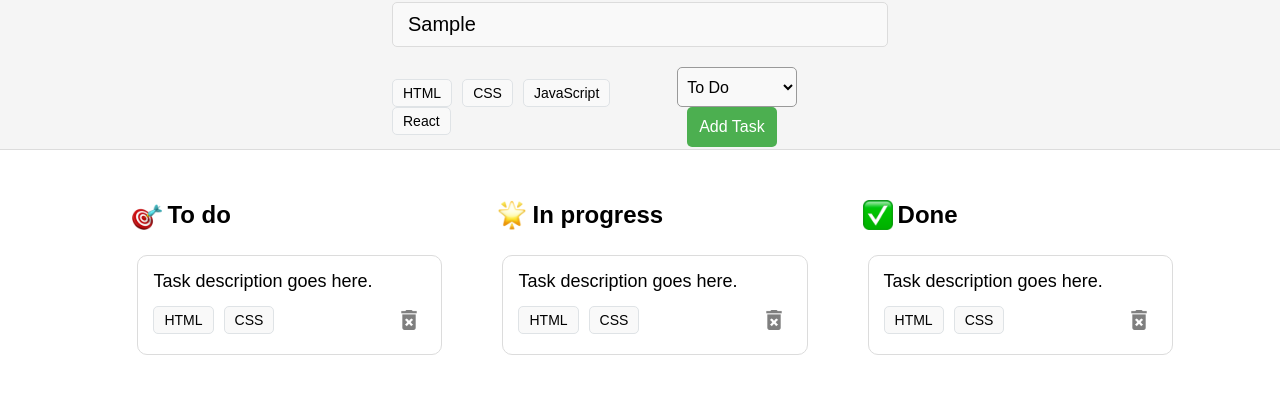
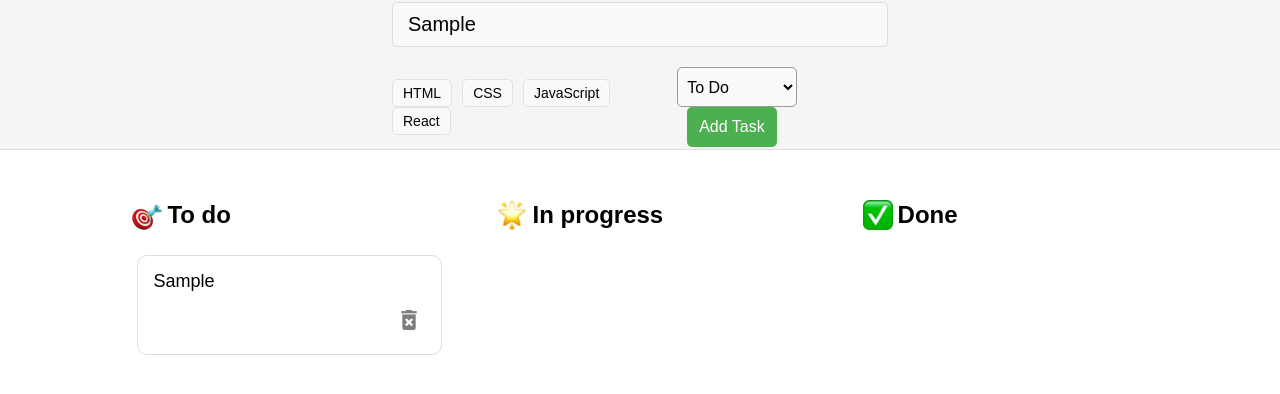
Before and after one commit to sagarng31/taskTrek, a React (Vite) app: page / in a window 1280 px wide. Both pictures are taken after typing "Sample" into the empty fields and a click on the button "Add Task". Shown: the top 394 px of the page. Built offline with nearby package versions, Linux system fonts and the light colour scheme.

Commit message:
displaying task cards

```diff
--- a/src/App.jsx
+++ b/src/App.jsx
@@ -1,3 +1,4 @@
+import { useState } from "react";
 import "./App.css";
 import TaskColumn from "./components/TaskColumn";
 import TaskForm from "./components/TaskForm";
@@ -6,13 +7,30 @@ import InProgressIcon from "./assets/glowing-star.png";
 import DoneIcon from "./assets/check-mark-button.png";
 
 const App = () => {
+  const [tasks, setTask] = useState([]);
+  console.log("tasks", tasks);
   return (
     <div className="app">
-      <TaskForm />
+      <TaskForm setTask={setTask} />
       <main className="app_main">
-        <TaskColumn title="To do" taskIcon={ToDoIcon} />
-        <TaskColumn title="In progress" taskIcon={InProgressIcon} />
-        <TaskColumn title="Done" taskIcon={DoneIcon} />
+        <TaskColumn
+          title="To do"
+          taskIcon={ToDoIcon}
+          tasks={tasks}
+          status="todo"
+        />
+        <TaskColumn
+          title="In progress"
+          taskIcon={InProgressIcon}
+          tasks={tasks}
+          status="inprogress"
+        />
+        <TaskColumn
+          title="Done"
+          taskIcon={DoneIcon}
+          tasks={tasks}
+          status="done"
+        />
       </main>
     </div>
   );
--- a/src/components/TaskCard.jsx
+++ b/src/components/TaskCard.jsx
@@ -2,14 +2,15 @@ import Tag from "./Tag";
 import "./TaskCard.css";
 import deleteIcon from "../assets/delete.png";
 
-const TaskCard = () => {
+const TaskCard = ({ title, tags }) => {
   return (
     <div className="task_card">
-      <p className="task_title">Task description goes here.</p>
+      <p className="task_title">{title}</p>
       <div className="task_footer">
         <div className="tags">
-          <Tag name="HTML" />
-          <Tag name="CSS" />
+          {tags.map((tag, index) => (
+            <Tag key={index} name={tag} />
+          ))}
         </div>
         <div className="delete">
           <img src={deleteIcon} className="delete_icon" alt="Delete task" />
--- a/src/components/TaskColumn.jsx
+++ b/src/components/TaskColumn.jsx
@@ -1,14 +1,20 @@
 import TaskCard from "./TaskCard";
 import "./TaskColumn.css";
 
-const TaskColumn = ({ title, taskIcon }) => {
+const TaskColumn = ({ title, taskIcon, tasks, status }) => {
   return (
     <section className="task_column">
       <h2 className="column_heading">
         <img className="task_icon" src={taskIcon} alt={title} />
         {title}
       </h2>
-      <TaskCard />
+      {/* <TaskCard /> */}
+      {tasks.map(
+        (task, index) =>
+          task.status === status && (
+            <TaskCard key={index} title={task.task} tags={task.tags} />
+          ),
+      )}
     </section>
   );
 };
--- a/src/components/TaskForm.jsx
+++ b/src/components/TaskForm.jsx
@@ -2,7 +2,7 @@ import { useState } from "react";
 import Tag from "./Tag";
 import "./TaskForm.css";
 
-const TaskForm = () => {
+const TaskForm = ({ setTask }) => {
   // const [task, setTask] = useState("");
   // const [status, setStatus] = useState("todo");
 
@@ -52,7 +52,8 @@ const TaskForm = () => {
 
   const handleSubmit = (e) => {
     e.preventDefault();
-    console.log(taskData);
+    // console.log(taskData);
+    setTask((prevTask) => [...prevTask, taskData]);
   };
 
   return (
```
